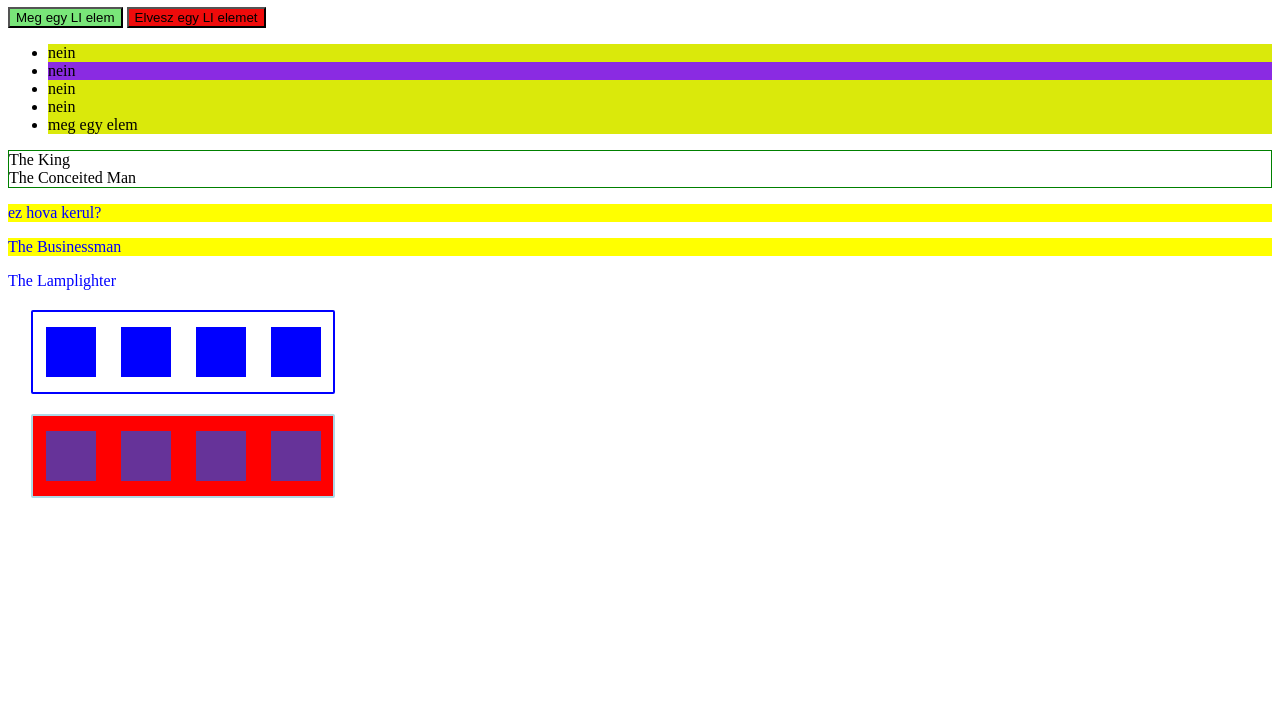
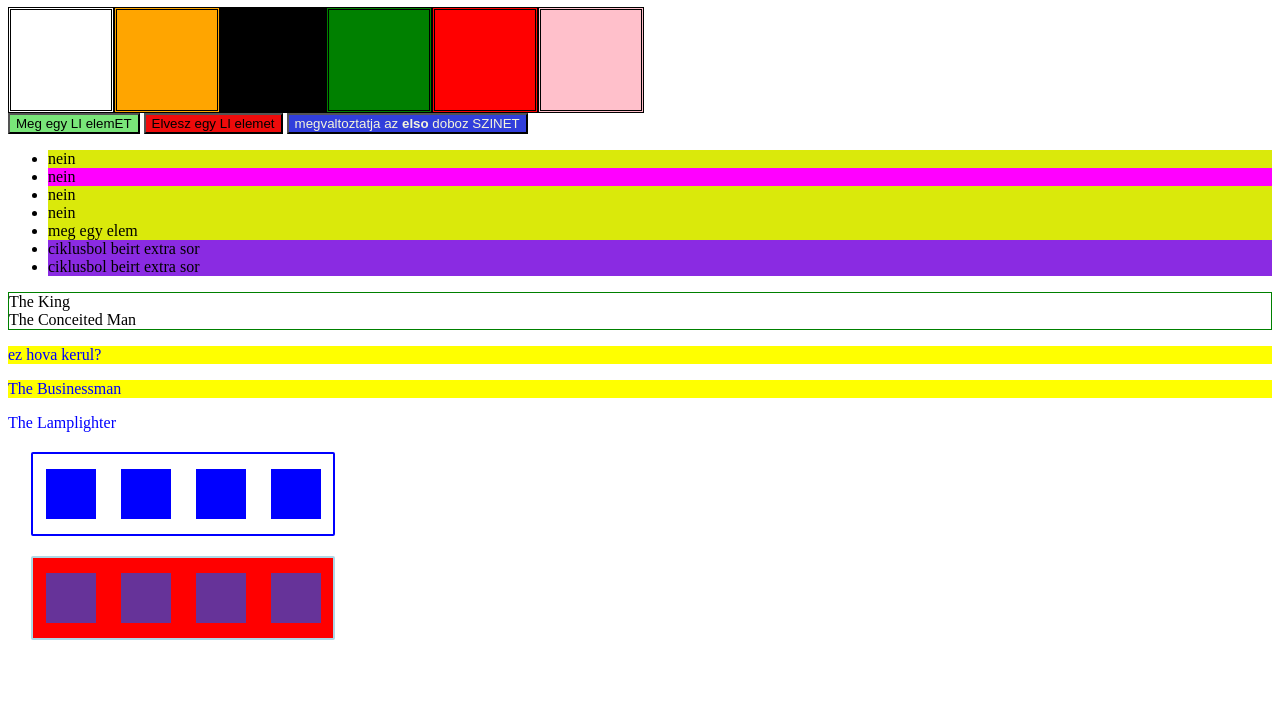
Before and after one commit to wekka8/github-wekka8.github.io, a plain HTML site: page selector.html in a window 1280 px wide. Shown: the part 73-800 px from the top of the page. Drawn offline with nearby package versions, Linux system fonts and the light colour scheme.

Commit message:
4. lecke JS alapjai

```diff
--- a/scripts.js
+++ b/scripts.js
@@ -1,5 +1,5 @@
 let nevem = "WEKKA"
-let azEnKorom = 2
+let azEnKorom = 21
         console.log ('Betoltott a JS is.')
 // ez egy egysoros komment
 /*
@@ -38,3 +38,33 @@ $("ul").append ("<li>GOMB altal hozzaadott egy elem</li>")
 $("#button02").click(function(){
 $("li:last-of-type").remove()
 })
+let x='0'
+$('#button03').click (function(){
+$('.container02 div:first-of-type').css ('background-color',szinek[x])
+        if (x<4) {x++}
+        else{x='0'}
+})
+
+//ciklus
+for (let i = 0; i<2; i=i+1){
+        $("ul").append('<li>ciklusbol beirt extra sor</li>')
+}
+
+var szinek = ['orange','black', 'green','red','pink']
+// let szinek = Array ('blue','red','orange','yellow','pink')
+function szindodoz (szin) {
+        $('.container02').append ('<div class="doboz"> </div>')
+        $('.container02 div:last-of-type').css ('background-color',szin)
+}
+
+//szindodoz('pink')
+szinek.forEach (szindodoz)
+
+
+// $('.container02').append ('<div class="doboz"></div>')
+//$('.container02 div:last-of-type').css('background-color',"green")
+//$('.container02 div:last-of-type').css('background-color',szinek[3])
+console.log (szinek[1])
+//$("#button03").click(function()){
+//        $("#button3").css ("background-color", szinek[3])
+//}
--- a/selector.html
+++ b/selector.html
@@ -7,16 +7,30 @@
     <link rel="stylesheet" type="text/css" href="selector.css">
     <title>SELECTOR</title>
     <style>
+        .container02{
+            display: flex;
+        }
+        .doboz{
+            width: 100px;
+            height: 100px;
+            border-style: double;
+        }
         .sarga{background-color: rgb(218, 233, 11);}
         li{background-color: blueviolet;}
         #button01{background-color:rgb(121, 230, 121);}
         #button02{background-color:rgb(239, 11, 11);}
+        #button03{background-color:rgb(49, 63, 220); color:beige}
     </style>
 </head>
 <body>
+
     <h1>teszt szoveg</h1>
-    <button id="button01">Meg egy LI elem</button>
+    <div class="container02">
+        <div class="doboz"> </div>
+    </div>
+    <button id="button01">Meg egy LI elemET</button>
     <button id="button02">Elvesz egy LI elemet</button>
+    <button id="button03" background-color: blue>megvaltoztatja az <strong>elso </strong> doboz SZINET</button>
     <ul>
         <li>hello</li>
         <li class="sarga">hello</li>
@@ -45,6 +59,7 @@
             <div class="card2"></div>
         </div>
     </div>
+
     <script src="https://code.jquery.com/jquery-3.6.1.slim.min.js"></script>
     <script src = "scripts.js"></script>
 </body>
```
Also changed, not shown: 1 other file.
